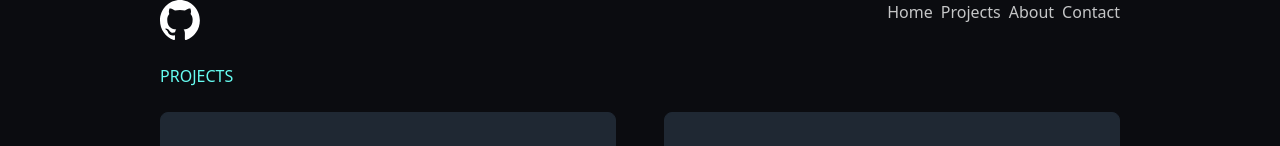
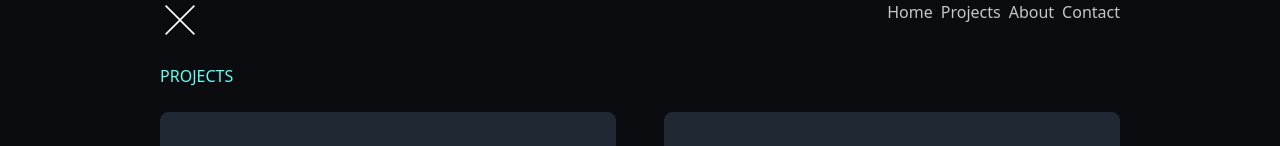
Before and after one commit to nilesong/portfolio-page, a React (Vite) app: page /projects in a window 1280 px wide. Shown: the top 146 px of the page. Built offline with nearby package versions, Linux system fonts and the light colour scheme.

Commit message:
Update svg

```diff
--- a/src/Projects.jsx
+++ b/src/Projects.jsx
@@ -13,7 +13,7 @@ function Projects (){
         <>
             <div className="grid gap-6 mx-40">
                 <div className="sticky top-0 flex justify-between">
-                    <a href=""><img className="h-10 w-10" src="./src/assets/github.svg" alt="Github"/></a>
+                    <a href=""><img className="h-10 w-10" src="./src/assets/close.svg" alt="Close"/></a>
                     <div className="flex gap-2 text-pgray">
                         <Link className="hover:underline hover:text-pteal" to="/">Home</Link>
                         <Link className="hover:underline hover:text-pteal" to="/projects">Projects</Link>
```
